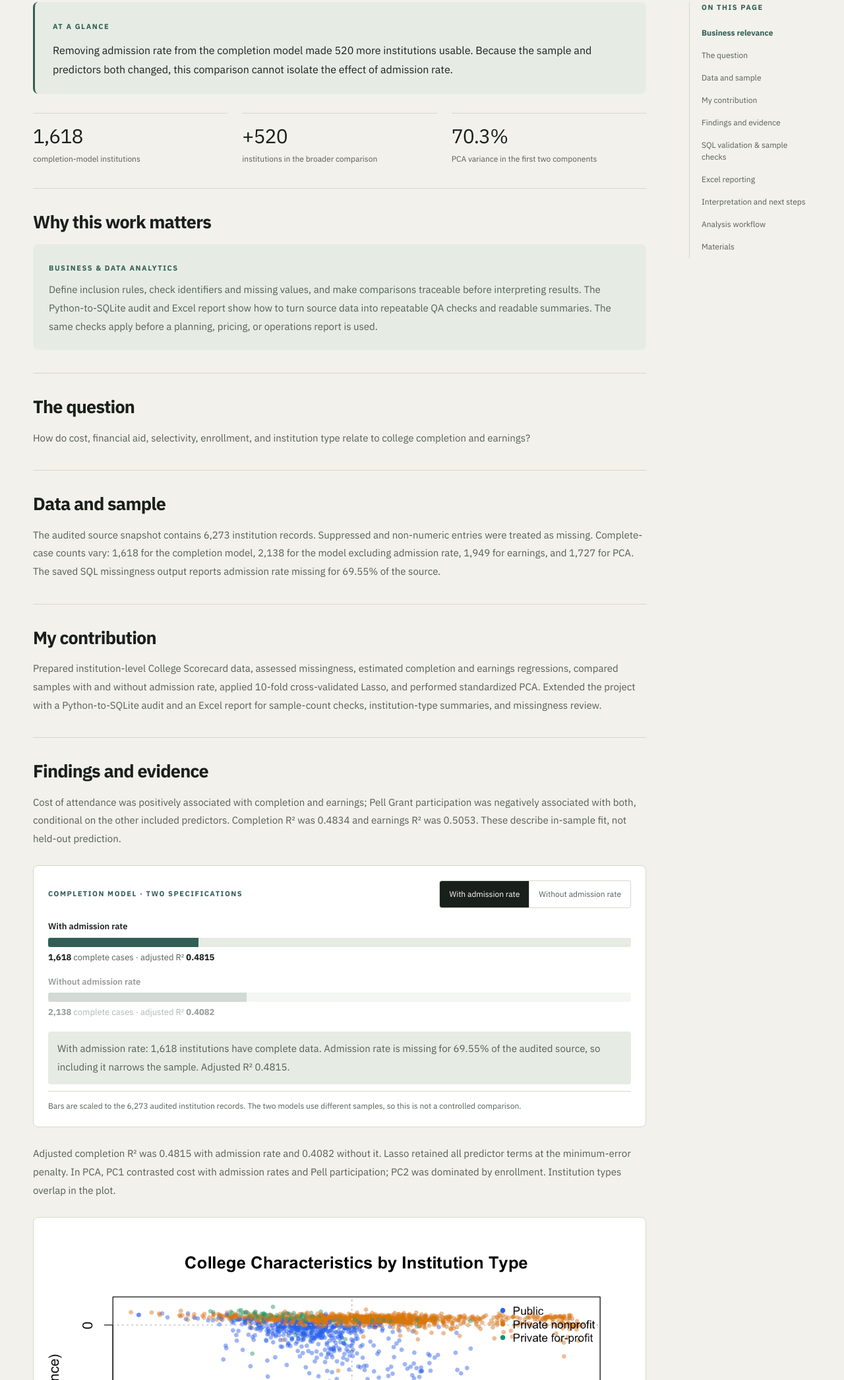
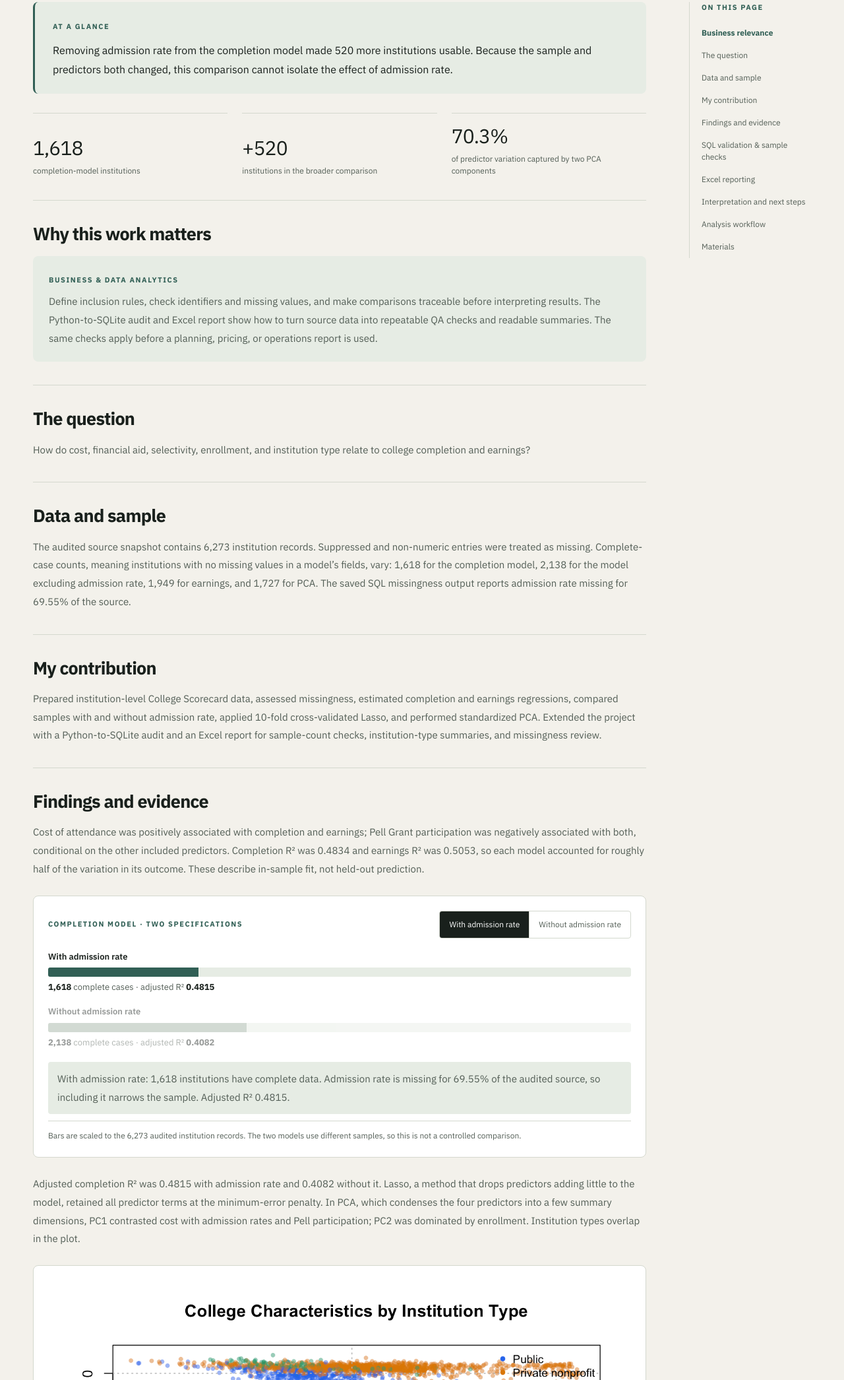
Before and after one commit to TaeYiHam/TaeYiHam.github.io, a website: page projects/higher-education-outcomes.html in a window 1280 px wide. Shown: the part 584-2675 px from the top of the page at 66% size. Drawn offline with Linux system fonts and the light colour scheme.

Commit message:
Explain R², Lasso, PCA and Cypher in plain language at first use
impeccable clarify follow-up for non-technical readers; facts unchanged.

```diff
--- a/projects/higher-education-outcomes.html
+++ b/projects/higher-education-outcomes.html
@@ -90,7 +90,7 @@
 <dd>+520</dd>
 </div>
 <div>
-<dt>PCA variance in the first two components</dt>
+<dt>of predictor variation captured by two PCA components</dt>
 <dd>70.3%</dd>
 </div>
 </dl>
@@ -107,7 +107,7 @@
 </section>
 <section class="case-section" id="data" aria-labelledby="data-title">
 <h2 id="data-title">Data and sample</h2>
-<p>The audited source snapshot contains 6,273 institution records. Suppressed and non-numeric entries were treated as missing. Complete-case counts vary: 1,618 for the completion model, 2,138 for the model excluding admission rate, 1,949 for earnings, and 1,727 for PCA. The saved SQL missingness output reports admission rate missing for 69.55% of the source.</p>
+<p>The audited source snapshot contains 6,273 institution records. Suppressed and non-numeric entries were treated as missing. Complete-case counts, meaning institutions with no missing values in a model’s fields, vary: 1,618 for the completion model, 2,138 for the model excluding admission rate, 1,949 for earnings, and 1,727 for PCA. The saved SQL missingness output reports admission rate missing for 69.55% of the source.</p>
 </section>
 <section class="case-section" id="contribution" aria-labelledby="contribution-title">
 <h2 id="contribution-title">My contribution</h2>
@@ -115,7 +115,7 @@
 </section>
 <section class="case-section" id="findings" aria-labelledby="findings-title">
 <h2 id="findings-title">Findings and evidence</h2>
-<p>Cost of attendance was positively associated with completion and earnings; Pell Grant participation was negatively associated with both, conditional on the other included predictors. Completion R² was 0.4834 and earnings R² was 0.5053. These describe in-sample fit, not held-out prediction.</p>
+<p>Cost of attendance was positively associated with completion and earnings; Pell Grant participation was negatively associated with both, conditional on the other included predictors. Completion R² was 0.4834 and earnings R² was 0.5053, so each model accounted for roughly half of the variation in its outcome. These describe in-sample fit, not held-out prediction.</p>
 <figure class="spec-toggle" data-spec-toggle data-active="with">
 <div class="spec-head">
 <span class="kicker">Completion model · two specifications</span>
@@ -154,7 +154,7 @@
 </p>
 <figcaption>Bars are scaled to the 6,273 audited institution records. The two models use different samples, so this is not a controlled comparison.</figcaption>
 </figure>
-<p>Adjusted completion R² was 0.4815 with admission rate and 0.4082 without it. Lasso retained all predictor terms at the minimum-error penalty. In PCA, PC1 contrasted cost with admission rates and Pell participation; PC2 was dominated by enrollment. Institution types overlap in the plot.</p>
+<p>Adjusted completion R² was 0.4815 with admission rate and 0.4082 without it. Lasso, a method that drops predictors adding little to the model, retained all predictor terms at the minimum-error penalty. In PCA, which condenses the four predictors into a few summary dimensions, PC1 contrasted cost with admission rates and Pell participation; PC2 was dominated by enrollment. Institution types overlap in the plot.</p>
 <div class="gallery">
 <figure>
 <a class="chart-link" href="../assets/capstone-pca.png" target="_blank" rel="noopener noreferrer" aria-label="Open chart at full size">
```
Also changed, not shown: projects/spotify-music-graph.html (+3 -3 lines), scripts/case-content.mjs (+4 -4 lines).
